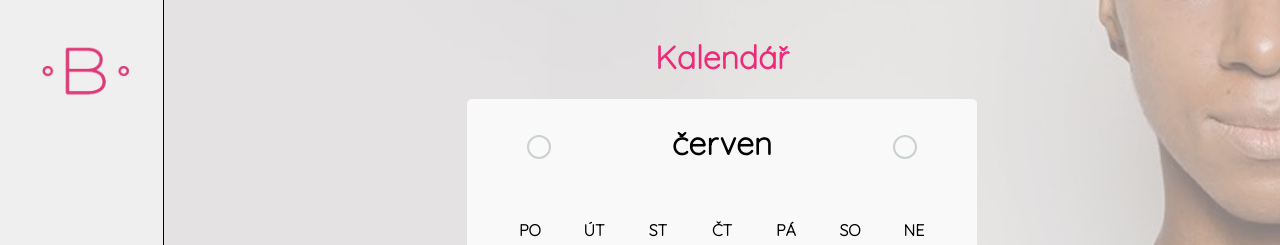
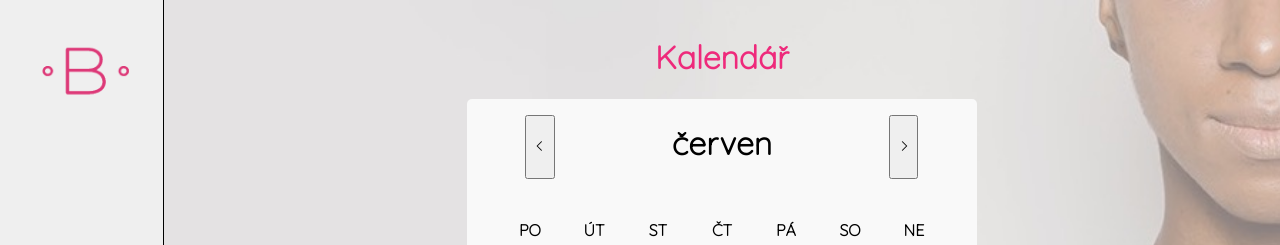
Before and after one commit to janajurcova/samovysetreni-prsu, a React app: page /kalendar in a window 1280 px wide. Shown: the top 245 px of the page. Built offline with nearby package versions, Linux system fonts and the light colour scheme; what dayjs-recur would draw is missing.

Commit message:
calender next and preview month

```diff
--- a/src/components/Header/style.css
+++ b/src/components/Header/style.css
@@ -57,7 +57,7 @@ header {
 
 @media (max-width: 519px) {
   .page-header {
-    flex-direction: row;
+    flex-direction: row-reverse;
     border-right: none;
     border-bottom: 1px solid;
     min-height: 5rem;
@@ -90,6 +90,7 @@ header {
     border: none;
     background-color: transparent;
     align-items: center;
+    width: 5rem;
   }
 
   .hamburger span {
--- a/src/pages/Calendar/index.jsx
+++ b/src/pages/Calendar/index.jsx
@@ -115,8 +115,7 @@ const FormYear = ({ onChange }) => {
 
 
 export const Calendar = () => {
-    const date = dayjs()
-    const month = date.startOf("month")
+    const [month, setMonth] = useState(()=> dayjs().startOf("month"))
     const firstMonday = month.startOf("week")
     const [dateMonth, setDateMonth] = useState(null)
     const [dateYear, setDateYear] = useState(null)
@@ -127,8 +126,11 @@ export const Calendar = () => {
     const handleChangeYear = (data) => {
         setDateYear(data)
     }
+    const changeMonth = (delta) => {
+        setMonth(month.add(delta,"month"))
+    }
 
-    const recurrenceMonth =  dateMonth === null ? null : dayjs(dateMonth.start).recur().every(dateMonth.cycle, "days");
+    const recurrenceMonth = dateMonth === null ? null : dayjs(dateMonth.start).recur().every(dateMonth.cycle, "days");
     const recurrenceYear = dateYear === null ? null : dayjs(dateYear.start).recur().every(dateYear.cycle, "months");
 
 
@@ -137,10 +139,11 @@ export const Calendar = () => {
             <h1>Kalendář</h1>
             <div className="container1">
                 <div className="calendar">
-                    <header>
-                        <h2>{date.format("MMMM")}</h2>
-                        <a className="btn-prev fontawesome-angle-left" href="#"></a>
-                        <a className="btn-next fontawesome-angle-right" href="#"></a>
+                    <header className="calendar-header">
+
+                        <button className="las la-angle-left" onClick={() => changeMonth(-1)}></button>
+                            <h2>{month.format("MMMM")}</h2>
+                        <button className="las la-angle-right" onClick={() => changeMonth(1)} ></button>
                     </header>
                     <table className="calendar-table">
                         <thead>
@@ -156,7 +159,7 @@ export const Calendar = () => {
                         </thead>
 
                         <tbody>
-                            {(new Array(5)).fill(null).map((_, index) => <Week firstday={firstMonday.add(index, "week")} recurrenceMonth={recurrenceMonth} recurrenceYear={recurrenceYear} key={index} />)}
+                            {(new Array(5)).fill(null).map((_, index) => <Week firstday={firstMonday.add(index, "week")} month={month} recurrenceMonth={recurrenceMonth} recurrenceYear={recurrenceYear} key={index} />)}
                         </tbody>
                     </table>
 
--- a/src/pages/Calendar/style.css
+++ b/src/pages/Calendar/style.css
@@ -20,8 +20,9 @@
 
 }
 
-.calendar header {
-  position: relative;
+.calendar-header {
+  display: flex;
+ justify-content: space-around;
 }
 
 
```
